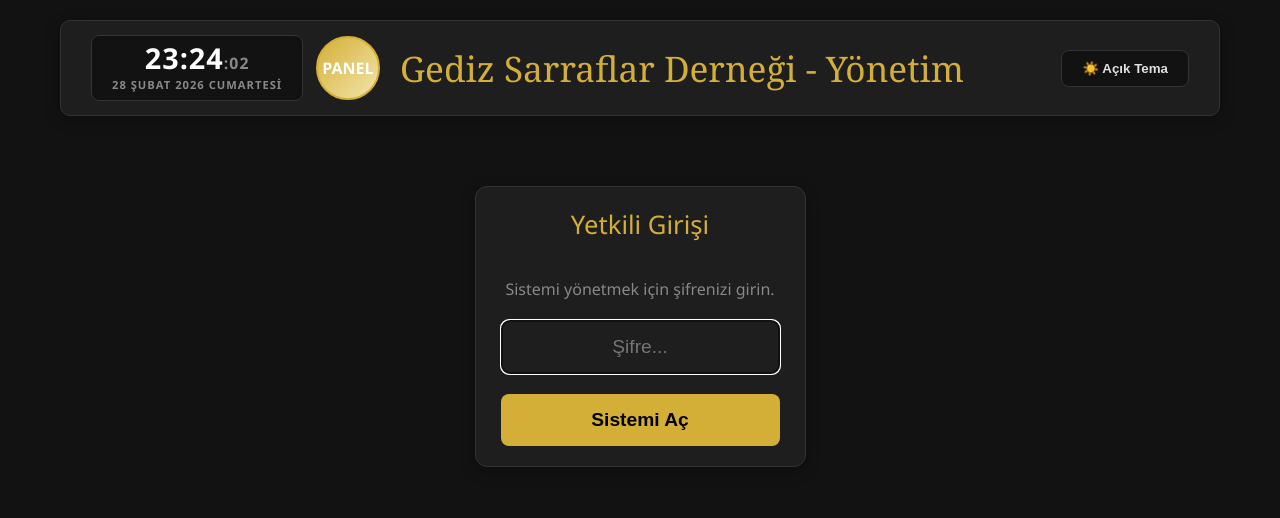
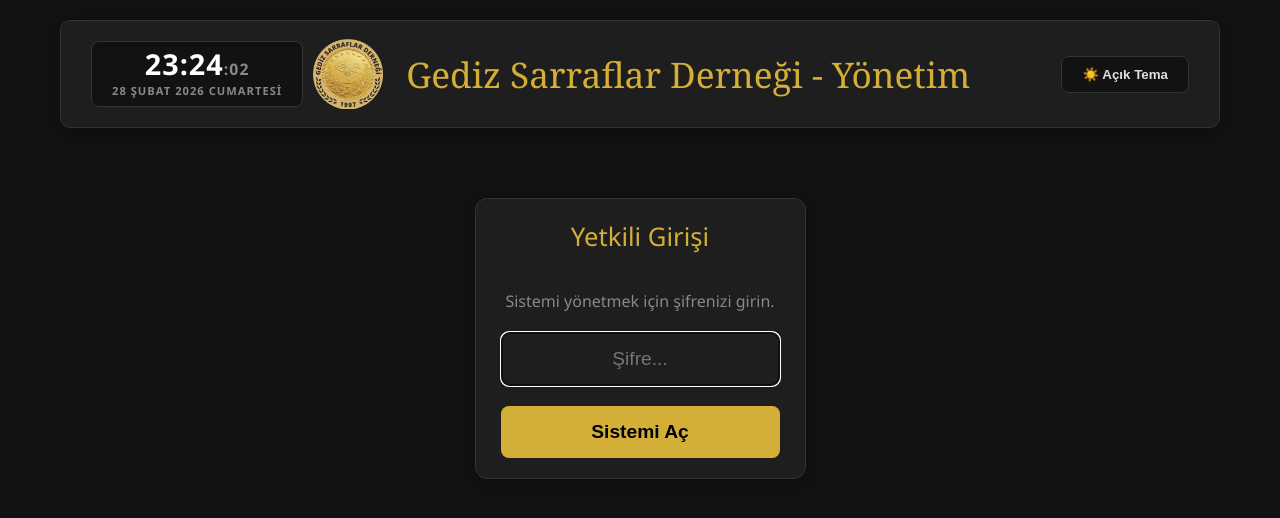
Before and after one commit to fevzisuhansahin/Kuyumcu-Ekran-, a website: page public/admin.html in a window 1280 px wide. Drawn offline with nearby package versions, Linux system fonts and the light colour scheme; no server answers.

Commit message:
Updated logo design

```diff
--- a/public/admin.html
+++ b/public/admin.html
@@ -390,6 +390,23 @@
                 font-size: 0.8em;
             }
         }
+
+        /* --- GERÇEK LOGO TASARIMI --- */
+        .uygulama-logosu {
+            height: 70px;
+            /* Header yüksekliğine göre ayarlandı, gerekirse müşteriye göre değiştiririz */
+            width: auto;
+            /* En-boy oranını korumasını sağlar */
+            border-radius: 8px;
+            /* Eğer logo dikdörtgense hafif yuvarlak kenar şık durur */
+            object-fit: contain;
+            /* Resmin kutuya sığmasını sağlar */
+            border: none;
+            padding: 3px;
+            /* Çizgi ile resim arasında ufak bir nefes payı */
+            transition: 0.4s ease;
+            /* Tema değişirken logo çizgisi de yumuşak değişir */
+        }
     </style>
 </head>
 
@@ -402,7 +419,8 @@
             <div class="saat-kismi" id="saat-metni">--:--<span class="saniye">:--</span></div>
             <div class="tarih-kismi" id="tarih-metni">Yükleniyor...</div>
         </div>
-        <div class="logo-placeholder">PANEL</div>
+        <img src="/logo.png" alt="Dernek Logosu" class="uygulama-logosu">
+
         <h1 class="baslik">Gediz Sarraflar Derneği - Yönetim</h1>
         <button id="tema-butonu">☀️ Açık Tema</button>
     </div>
```
Also changed, not shown: public/index.html (+1 -2 lines).
